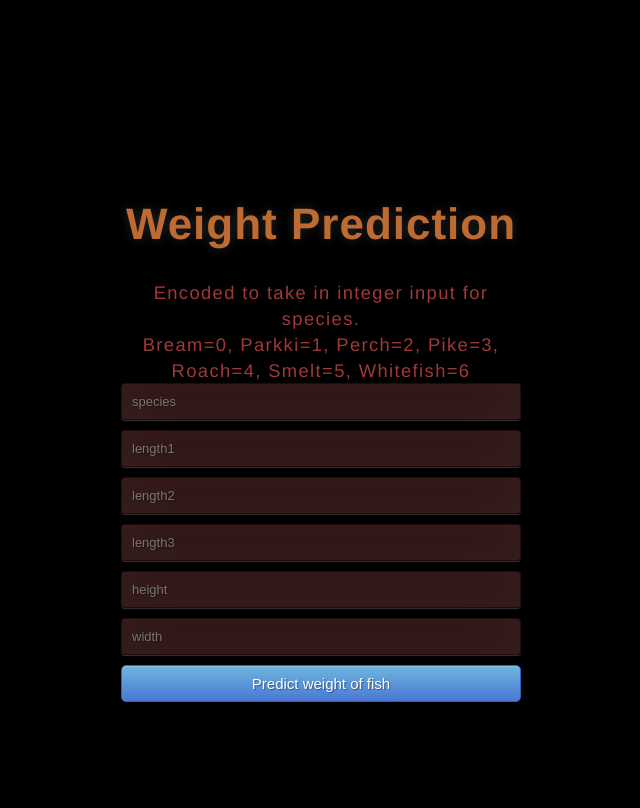
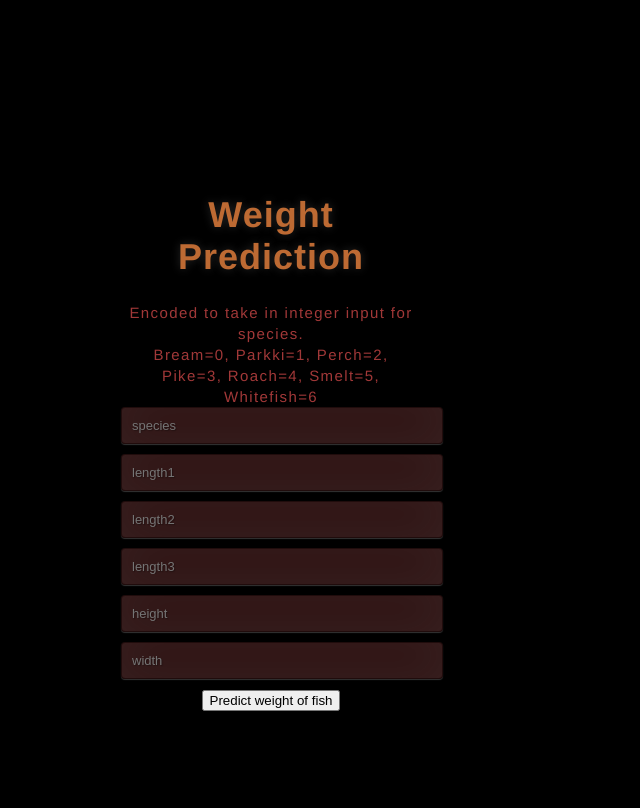
Before and after one commit to Isaac-Ayo/FishData_ML_Deployment, a Flask app: page / in a window 1280 px wide. Shown: the whole page, without its empty margins (369-1009 px from the left). Run offline with Flask 2, Linux system fonts and the light colour scheme; parts of the project's set-up code (start-up, migrations or seed data) failed here and were passed over.

Commit message:
Update style.css

```diff
--- a/static/css/style.css
+++ b/static/css/style.css
@@ -1,16 +1,4 @@
 @import url(https://fonts.googleapis.com/css?family=Open+Sans);
-.btn { display: inline-block; *display: inline; *zoom: 1; padding: 4px 10px 4px; margin-bottom: 0; font-size: 13px; line-height: 18px; color: #333333; text-align: center;text-shadow: 0 1px 1px rgba(255, 255, 255, 0.75); vertical-align: middle; background-color: #f5f5f5; background-image: -moz-linear-gradient(top, #ffffff, #e6e6e6); background-image: -ms-linear-gradient(top, #ffffff, #e6e6e6); background-image: -webkit-gradient(linear, 0 0, 0 100%, from(#ffffff), to(#e6e6e6)); background-image: -webkit-linear-gradient(top, #ffffff, #e6e6e6); background-image: -o-linear-gradient(top, #ffffff, #e6e6e6); background-image: linear-gradient(top, #ffffff, #e6e6e6); background-repeat: repeat-x; filter: progid:dximagetransform.microsoft.gradient(startColorstr=#ffffff, endColorstr=#e6e6e6, GradientType=0); border-color: #e6e6e6 #e6e6e6 #e6e6e6; border-color: rgba(0, 0, 0, 0.1) rgba(0, 0, 0, 0.1) rgba(0, 0, 0, 0.25); border: 1px solid #e6e6e6; -webkit-border-radius: 4px; -moz-border-radius: 4px; border-radius: 4px; -webkit-box-shadow: inset 0 1px 0 rgba(255, 255, 255, 0.2), 0 1px 2px rgba(0, 0, 0, 0.05); -moz-box-shadow: inset 0 1px 0 rgba(255, 255, 255, 0.2), 0 1px 2px rgba(0, 0, 0, 0.05); box-shadow: inset 0 1px 0 rgba(255, 255, 255, 0.2), 0 1px 2px rgba(0, 0, 0, 0.05); cursor: pointer; *margin-left: .3em; }
-.btn:hover, .btn:active, .btn.active, .btn.disabled, .btn[disabled] { background-color: #e6e6e6; }
-.btn-large { padding: 9px 14px; font-size: 15px; line-height: normal; -webkit-border-radius: 5px; -moz-border-radius: 5px; border-radius: 5px; }
-.btn:hover { color: #333333; text-decoration: none; background-color: #e6e6e6; background-position: 0 -15px; -webkit-transition: background-position 0.1s linear; -moz-transition: background-position 0.1s linear; -ms-transition: background-position 0.1s linear; -o-transition: background-position 0.1s linear; transition: background-position 0.1s linear; }
-.btn-primary, .btn-primary:hover { text-shadow: 0 -1px 0 rgba(0, 0, 0, 0.25); color: #ffffff; }
-.btn-primary.active { color: rgba(255, 255, 255, 0.75); }
-.btn-primary { background-color: #4a77d4; background-image: -moz-linear-gradient(top, #6eb6de, #4a77d4); background-image: -ms-linear-gradient(top, #6eb6de, #4a77d4); background-image: -webkit-gradient(linear, 0 0, 0 100%, from(#6eb6de), to(#4a77d4)); background-image: -webkit-linear-gradient(top, #6eb6de, #4a77d4); background-image: -o-linear-gradient(top, #6eb6de, #4a77d4); background-image: linear-gradient(top, #6eb6de, #4a77d4); background-repeat: repeat-x; filter: progid:dximagetransform.microsoft.gradient(startColorstr=#6eb6de, endColorstr=#4a77d4, GradientType=0);  border: 1px solid #3762bc; text-shadow: 1px 1px 1px rgba(0,0,0,0.4); box-shadow: inset 0 1px 0 rgba(255, 255, 255, 0.2), 0 1px 2px rgba(0, 0, 0, 0.5); }
-.btn-primary:hover, .btn-primary:active, .btn-primary.active, .btn-primary.disabled, .btn-primary[disabled] { filter: none; background-color: #4a77d4; }
-.btn-block { width: 100%; display:block; }
-
-* { -webkit-box-sizing:border-box; -moz-box-sizing:border-box; -ms-box-sizing:border-box; -o-box-sizing:border-box; box-sizing:border-box; }
-
 
 html { width: 100%; height:100%; overflow:hidden; }
 
@@ -20,7 +8,7 @@
 	font-family: 'Helvetica';
 	background: rgb(76, 82, 172);
 	color: rgb(161, 56, 56);
-	font-size: 22px;
+	font-size: 18px;
 	text-align:center;
 	letter-spacing:1.4px;
 
@@ -30,8 +18,8 @@
 	top: 40%;
 	left: 50%;
 	margin: -150px 0 0 -150px;
-	width:400px;
-	height:400px;
+	width:300px;
+	height:300px;
 }
 
 .login h1 { color: rgb(189, 106, 51); text-shadow: 0 0 10px rgba(133, 132, 132, 0.3); letter-spacing:1px; text-align:center; }
```
